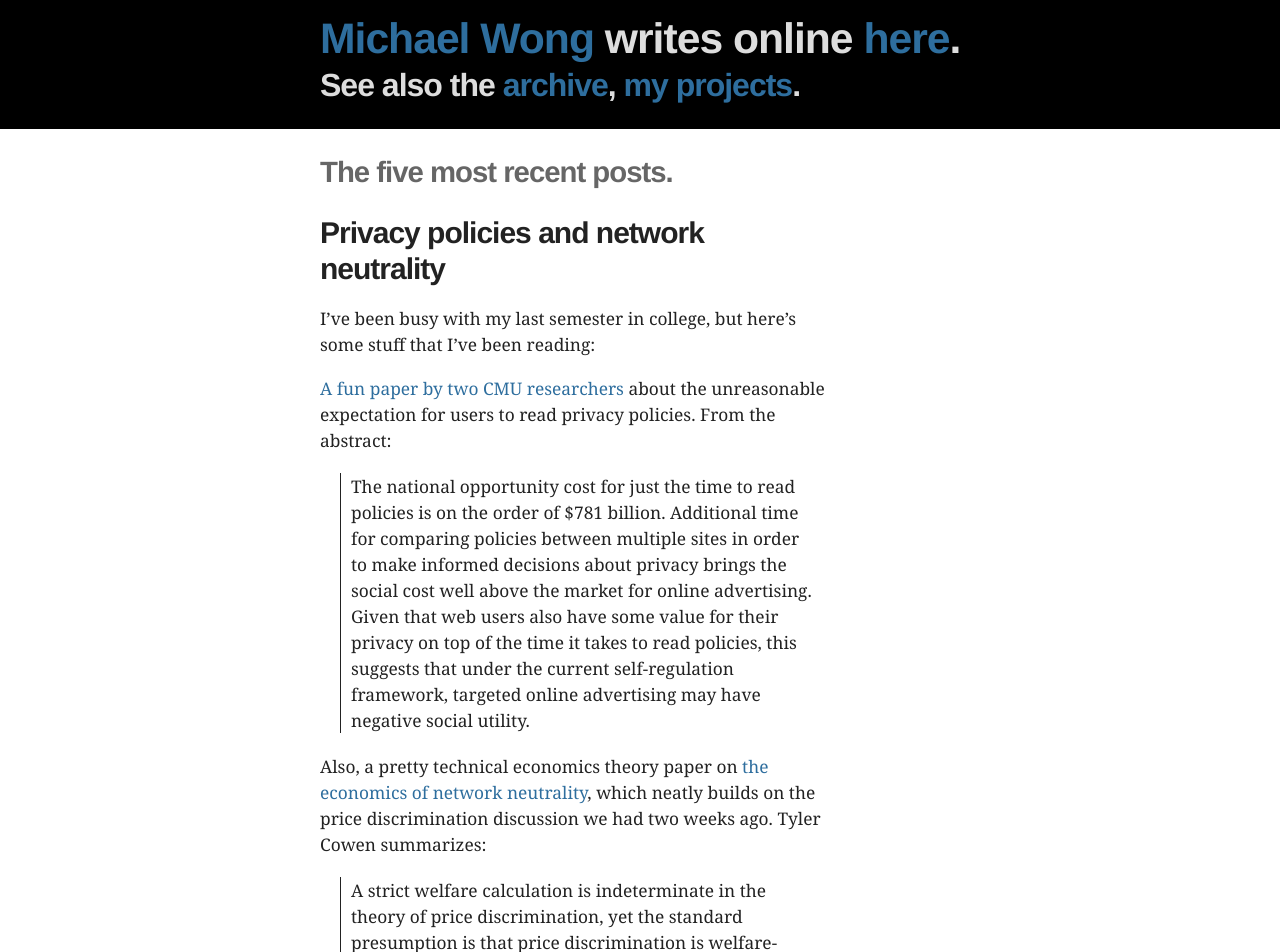
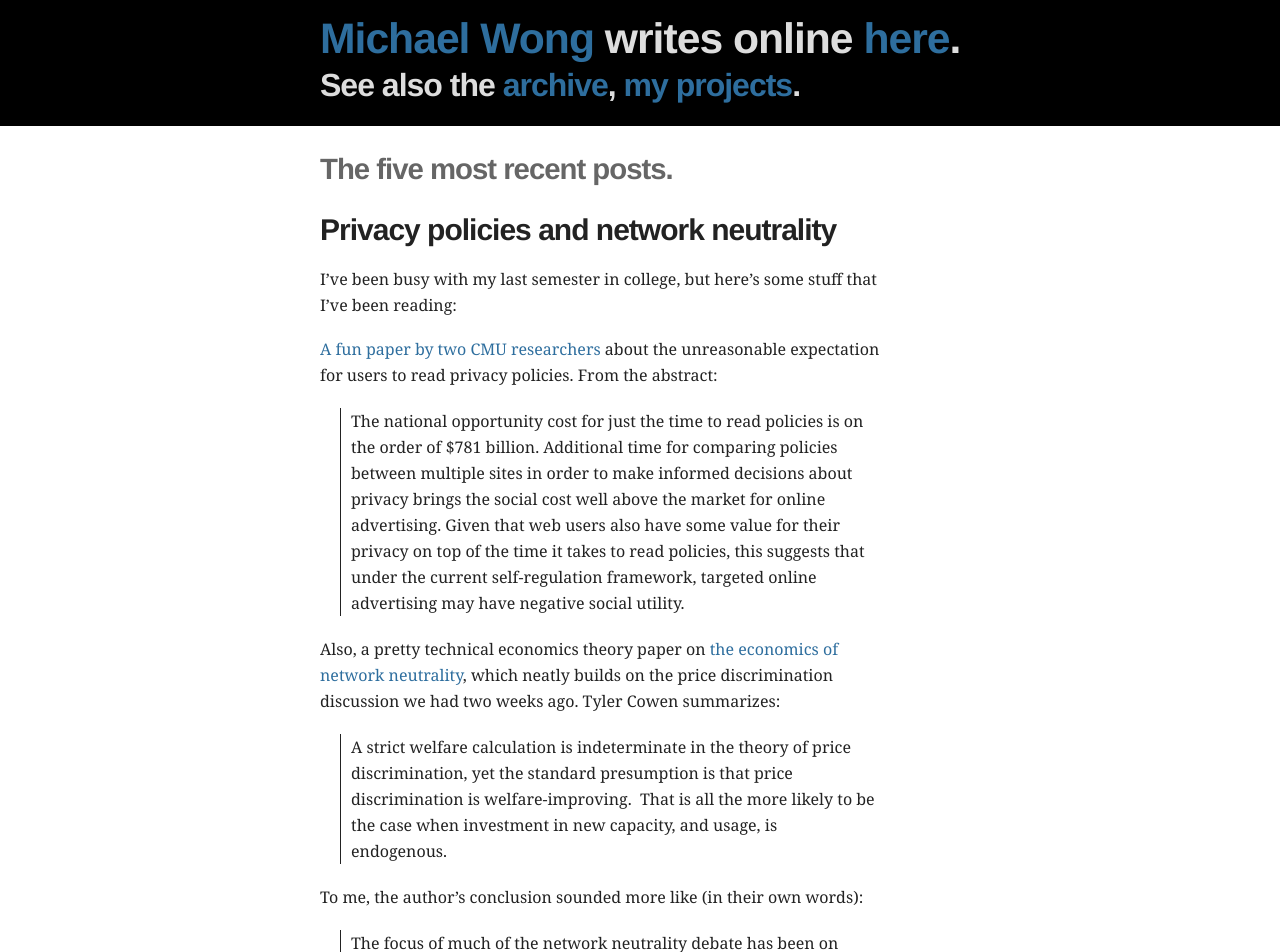
Before and after one commit to mbwong/mbwong.github.com, a Jekyll site: the page built from index.html, in a window 1280 px wide. Shown: the top 952 px of the page. Built offline with Jekyll 4.4.1, drawn with Linux system fonts in a browser that asks for light colours.

Commit message:
changed css

```diff
--- a/css/screen.css
+++ b/css/screen.css
@@ -77,7 +77,7 @@ ul { list-style-type: square; }
 header, footer, nav, article { display: block; }
 
 header {
-  padding: 20px 0px 15px 25%;
+  padding: 20px 0px 12px 25%;
   background-color: black;
 }
 
@@ -98,7 +98,7 @@ header {
 }
 
 .post p {
-  font-size: 13pt;
+  font-size: 12pt;
   line-height: 26px;
 }
 
@@ -151,5 +151,5 @@ header {
   margin-left: 25%;
   max-width: 40em;
   min-width: 30em;
-  width: 32em;
+  width: 36em;
 }
```
